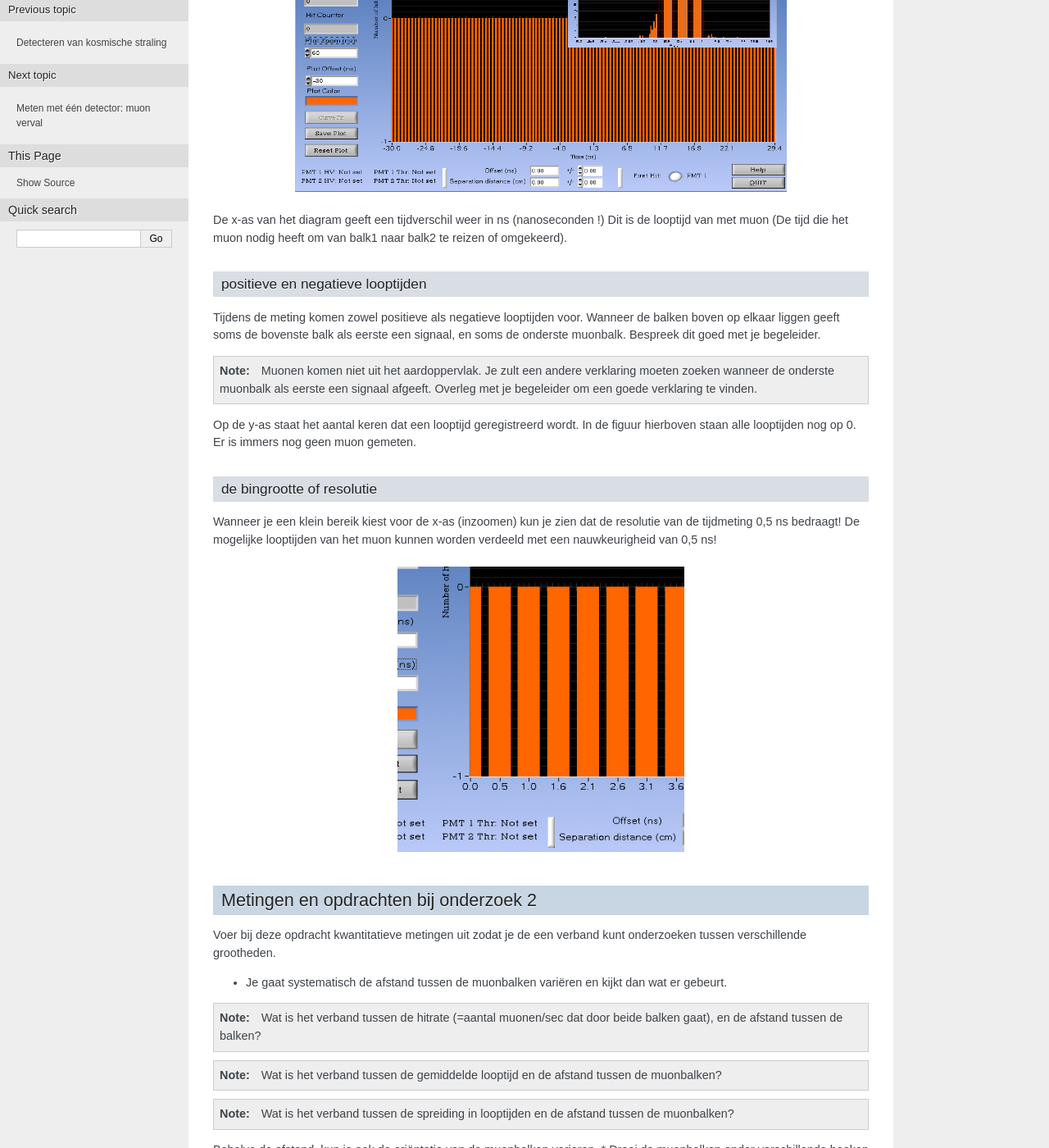
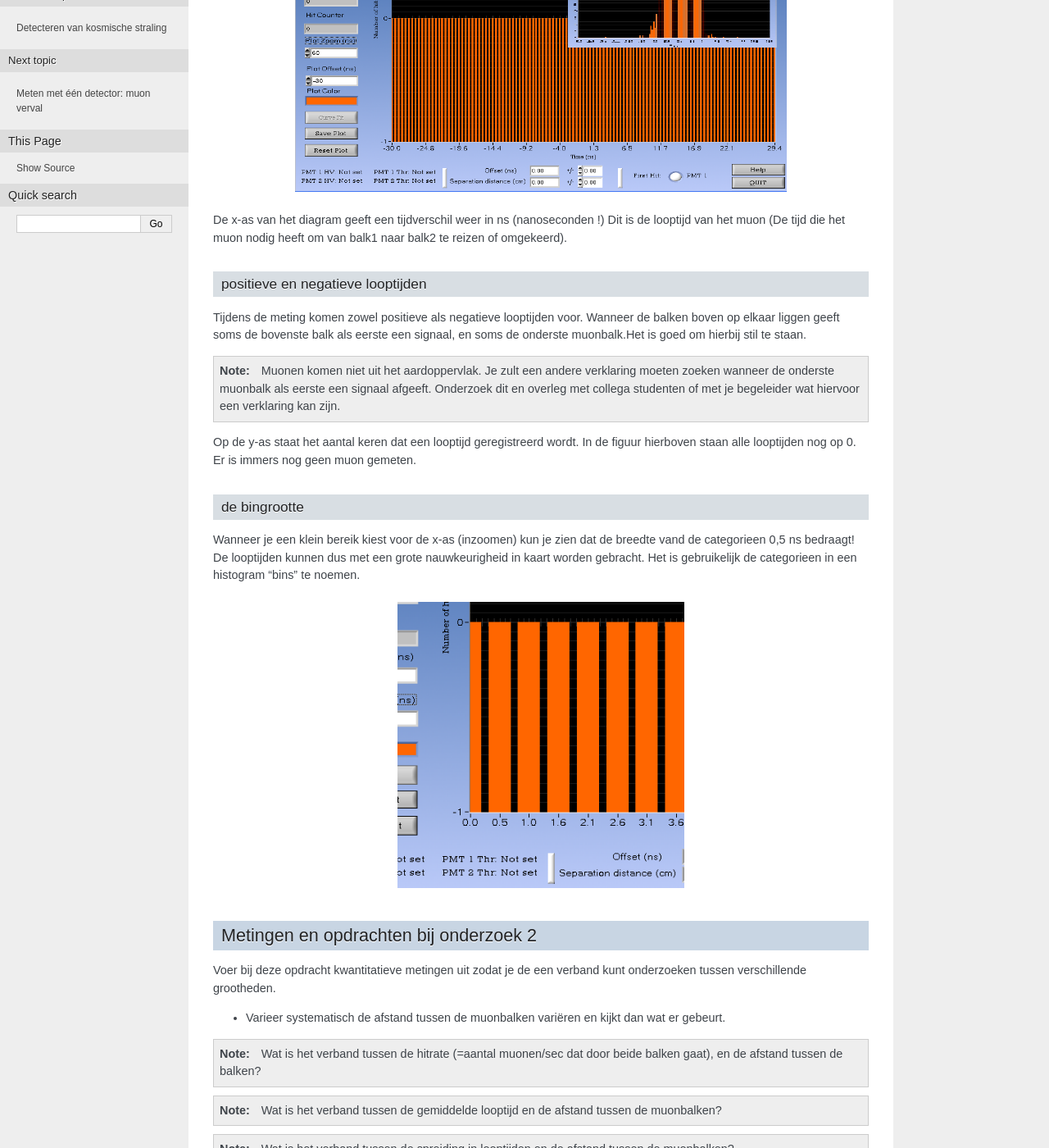
Before and after one commit to HiSPARC/muonlab, a Sphinx documentation site: the page built from doc/looptijd-meting.rst, in a window 1280 px wide and 1400 px high, scrolled down 420 px. Shown: the whole window at 82% size. Built offline with Sphinx 7.4.7, drawn with Linux system fonts in a browser that asks for light colours; some of the changed text lies outside the part shown.

Commit message:
better defenition of BIN

```diff
--- a/doc/looptijd-meting.rst
+++ b/doc/looptijd-meting.rst
@@ -11,19 +11,19 @@
    :align: center
    :width: 600
 
-De x-as van het diagram geeft een tijdverschil weer in ns (nanoseconden !) Dit is de looptijd van met muon (De  tijd die het muon nodig heeft om van balk1 naar balk2 te reizen of omgekeerd).
+De x-as van het diagram geeft een tijdverschil weer in ns (nanoseconden !) Dit is de looptijd van het muon (De  tijd die het muon nodig heeft om van balk1 naar balk2 te reizen of omgekeerd).
 
 positieve en negatieve looptijden
 ^^^^^^^^^^^^^^^^^^^^^^^^^^^^^^^^^
-Tijdens de meting komen zowel positieve als negatieve looptijden voor. Wanneer de balken boven op elkaar liggen geeft soms de bovenste balk als eerste een signaal, en soms de onderste muonbalk. Bespreek dit goed met je begeleider.
+Tijdens de meting komen zowel positieve als negatieve looptijden voor. Wanneer de balken boven op elkaar liggen geeft soms de bovenste balk als eerste een signaal, en soms de onderste muonbalk.Het is goed om hierbij stil te staan.
 
-.. note:: Muonen komen niet uit het aardoppervlak. Je zult een andere verklaring moeten zoeken wanneer de onderste muonbalk als eerste een signaal afgeeft. Overleg met je begeleider om een goede verklaring te vinden.
+.. note:: Muonen komen niet uit het aardoppervlak. Je zult een andere verklaring moeten zoeken wanneer de onderste muonbalk als eerste een signaal afgeeft. Onderzoek dit en overleg met collega studenten of met je begeleider wat hiervoor een verklaring kan zijn.
 
 Op de y-as staat het aantal keren dat een looptijd geregistreerd wordt. In de figuur hierboven staan alle looptijden nog op 0.  Er is immers nog geen muon gemeten.
 
-de bingrootte of resolutie
-^^^^^^^^^^^^^^^^^^^^^^^^^^
-Wanneer je een klein bereik kiest voor de x-as (inzoomen) kun je zien dat de resolutie van de tijdmeting 0,5 ns bedraagt! De mogelijke looptijden van het muon kunnen worden verdeeld met een nauwkeurigheid van 0,5 ns!
+de bingrootte
+^^^^^^^^^^^^^
+Wanneer je een klein bereik kiest voor de x-as (inzoomen) kun je zien dat de breedte vand de categorieen 0,5 ns bedraagt! De looptijden kunnen dus met een grote nauwkeurigheid in kaart worden gebracht. Het is gebruikelijk de categorieen in een histogram "bins" te noemen.
 
 .. figure:: images/bingrootte.png
    :align: center
@@ -33,7 +33,7 @@
 --------------------------------------
 Voer bij deze opdracht kwantitatieve metingen uit  zodat je de een verband kunt onderzoeken tussen verschillende grootheden.
 
-* Je gaat systematisch de afstand tussen de muonbalken variëren en kijkt dan wat er gebeurt.
+* Varieer systematisch de afstand tussen de muonbalken variëren en kijkt dan wat er gebeurt.
 
 .. note:: Wat is het verband tussen de hitrate (=aantal muonen/sec dat door beide balken gaat), en de afstand tussen de balken?
 
```
